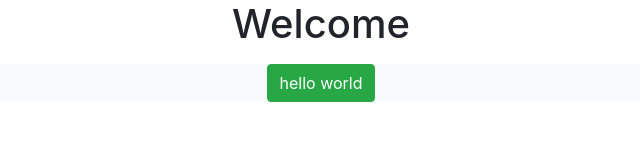
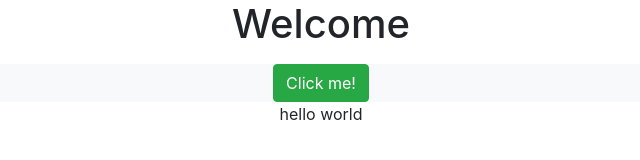
Before and after one commit to bodl/bodl.github.io, a plain HTML site: page index.html in a window 1280 px wide. Shown: the whole page, without its empty margins (319-959 px from the left). Drawn offline with nearby package versions, Linux system fonts and the light colour scheme.

Commit message:
Update index.html

```diff
--- a/index.html
+++ b/index.html
@@ -9,7 +9,7 @@
 	<h1 class="text-center display-5">Welcome</h1>
 	<div class="container-fluid bg-light" style="margin-top:1rem;">
 		<div class="row justify-content-center">
-			<a class="btn btn-success" href="https://github.com/bodl>Click me!</a>
+			<a class="btn btn-success" href="https://github.com/bodl">Click me!</a>
 		</div>
 	</div>
 	<footer class="text-center">hello world</footer>
```
